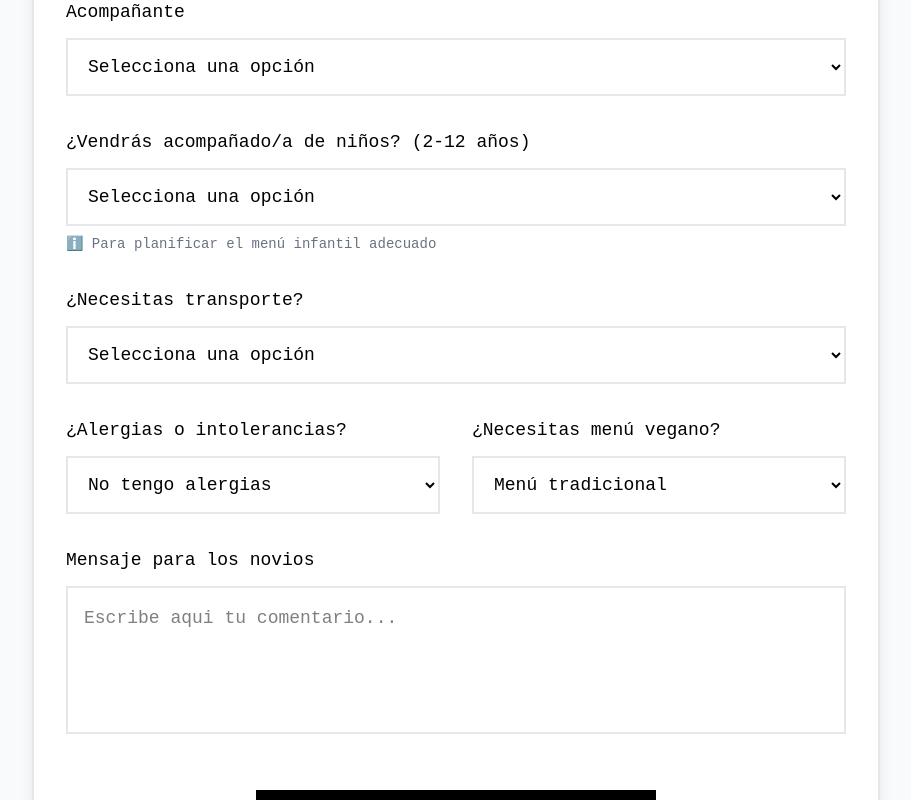
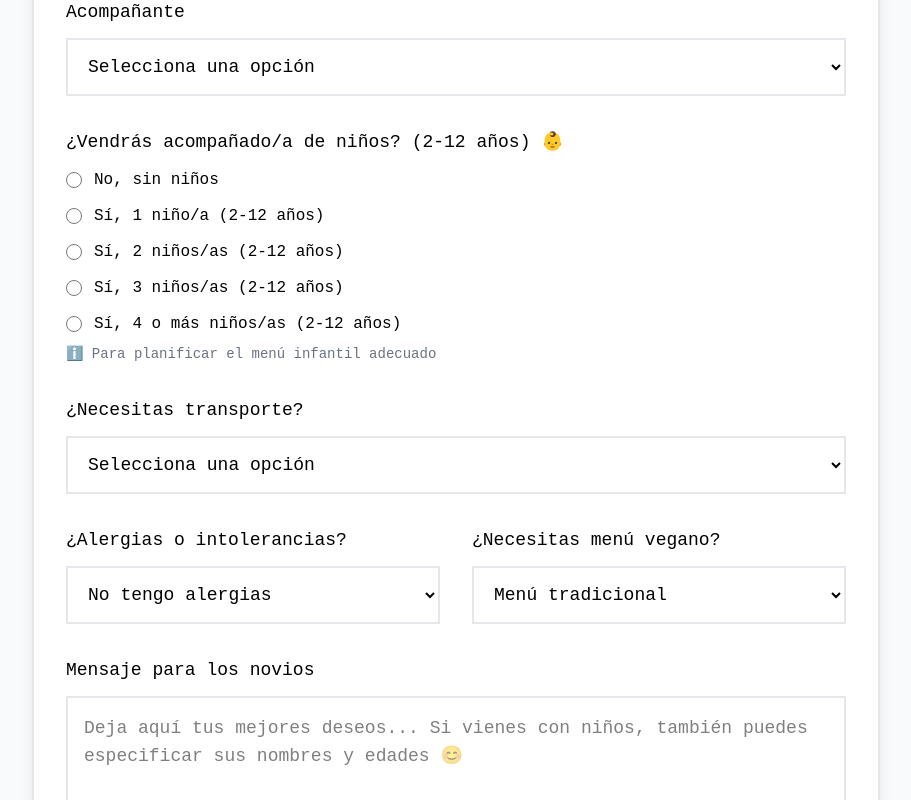
Before and after one commit to janaigutierrez/boda-modo-cata, a React (Vite) app: page / in a window 1280 px wide. Shown: the part 5920-6720 px from the top of the page, without its empty margins (184-1095 px from the left). Built offline with nearby package versions, Linux system fonts and the light colour scheme.

Commit message:
new form entry

```diff
--- a/src/components/sections/RSVP.jsx
+++ b/src/components/sections/RSVP.jsx
@@ -175,22 +175,58 @@ const RSVP = ({ data }) => {
                                 </select>
                             </div>
 
-                            {/* 🆕 NUEVO CAMPO PARA NIÑOS */}
+                            {/* 🆕 NUEVO CAMPO PARA NIÑOS - RADIO BUTTONS */}
                             <div>
                                 <label className="block text-lg font-medium mb-3 text-black">
-                                    ¿Vendrás acompañado/a de niños? (2-12 años)
+                                    ¿Vendrás acompañado/a de niños? (2-12 años) 👶
                                 </label>
-                                <select
-                                    {...register('ninos')}
-                                    className="w-full p-4 border-2 border-gray-200 text-lg focus:border-black focus:outline-none transition-colors"
-                                >
-                                    <option value="">Selecciona una opción</option>
-                                    <option value="No">No, sin niños</option>
-                                    <option value="1">Sí, 1 </option>
-                                    <option value="2">Sí, 2 </option>
-                                    <option value="3">Sí, 3 </option>
-                                    <option value="4+">Sí, 4 </option>
-                                </select>
+                                <div className="space-y-3">
+                                    <label className="flex items-center space-x-3">
+                                        <input
+                                            type="radio"
+                                            value="0"
+                                            {...register('ninos')}
+                                            className="w-4 h-4 text-black border-2 border-gray-300 focus:ring-black"
+                                        />
+                                        <span>No, sin niños</span>
+                                    </label>
+                                    <label className="flex items-center space-x-3">
+                                        <input
+                                            type="radio"
+                                            value="1"
+                                            {...register('ninos')}
+                                            className="w-4 h-4 text-black border-2 border-gray-300 focus:ring-black"
+                                        />
+                                        <span>Sí, 1 niño/a (2-12 años)</span>
+                                    </label>
+                                    <label className="flex items-center space-x-3">
+                                        <input
+                                            type="radio"
+                                            value="2"
+                                            {...register('ninos')}
+                                            className="w-4 h-4 text-black border-2 border-gray-300 focus:ring-black"
+                                        />
+                                        <span>Sí, 2 niños/as (2-12 años)</span>
+                                    </label>
+                                    <label className="flex items-center space-x-3">
+                                        <input
+                                            type="radio"
+                                            value="3"
+                                            {...register('ninos')}
+                                            className="w-4 h-4 text-black border-2 border-gray-300 focus:ring-black"
+                                        />
+                                        <span>Sí, 3 niños/as (2-12 años)</span>
+                                    </label>
+                                    <label className="flex items-center space-x-3">
+                                        <input
+                                            type="radio"
+                                            value="4"
+                                            {...register('ninos')}
+                                            className="w-4 h-4 text-black border-2 border-gray-300 focus:ring-black"
+                                        />
+                                        <span>Sí, 4 o más niños/as (2-12 años)</span>
+                                    </label>
+                                </div>
                                 <p className="text-sm text-gray-500 mt-2">
                                     ℹ️ Para planificar el menú infantil adecuado
                                 </p>
@@ -246,7 +282,7 @@ const RSVP = ({ data }) => {
                                     {...register('mensaje')}
                                     rows={4}
                                     className="w-full p-4 border-2 border-gray-200 text-lg focus:border-black focus:outline-none transition-colors resize-none"
-                                    placeholder="Escribe aqui tu comentario..."
+                                    placeholder="Deja aquí tus mejores deseos... Si vienes con niños, también puedes especificar sus nombres y edades 😊"
                                 />
                             </div>
 
```
